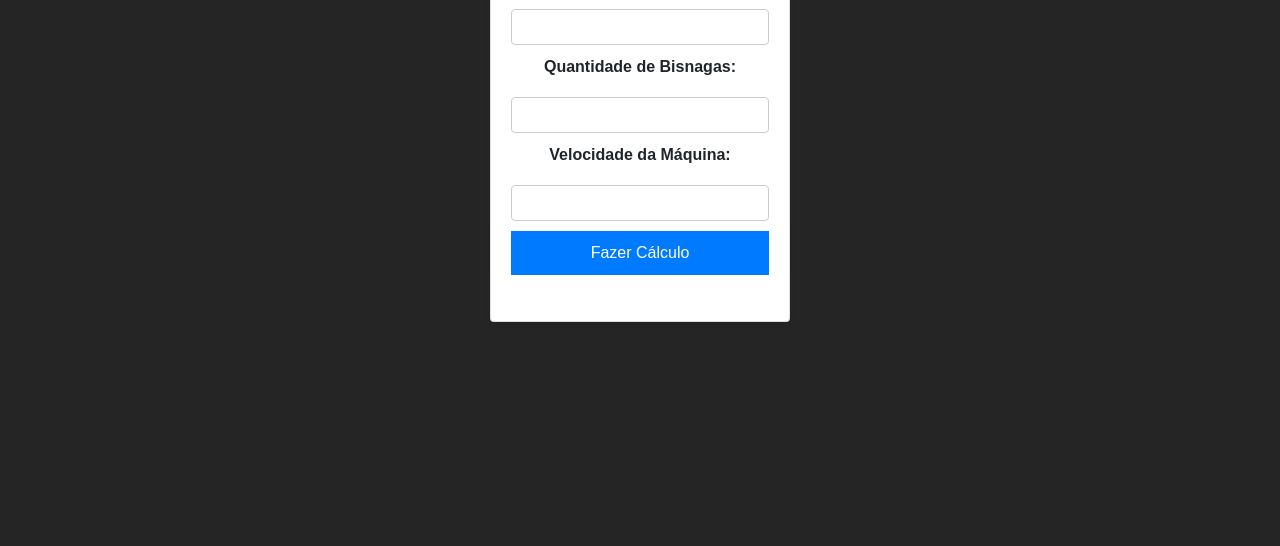
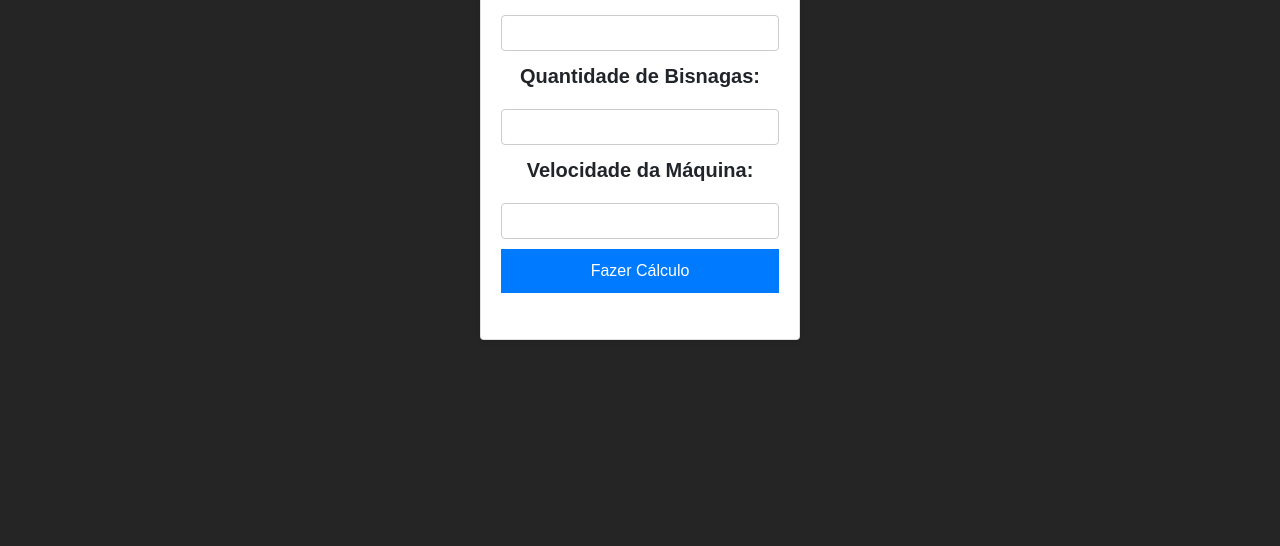
Before and after one commit to befujarra/time-production, a plain HTML site: page index.html in a window 1280 px wide. Shown: the part 254-800 px from the top of the page. Drawn offline with nearby package versions, Linux system fonts and the light colour scheme.

Commit message:
Add files via upload

```diff
--- a/style.css
+++ b/style.css
@@ -7,6 +7,7 @@
   display: flex;
   flex-direction: column;
   align-items: center;
+
 }
 
 .card {
@@ -14,7 +15,7 @@
   border-radius: 10px;
   box-shadow: 0px 2px 4px rgba(0, 0, 0, 0.1);
   padding: 20px;
-  width: 300px;
+  width: 40vh;;
   text-align: center;
 }
 
@@ -22,10 +23,12 @@ form {
   display: flex;
   flex-direction: column;
   gap: 10px;
+
 }
 
 label {
   font-weight: bold;
+  font-size: 20px;
 }
 
 input {
```
